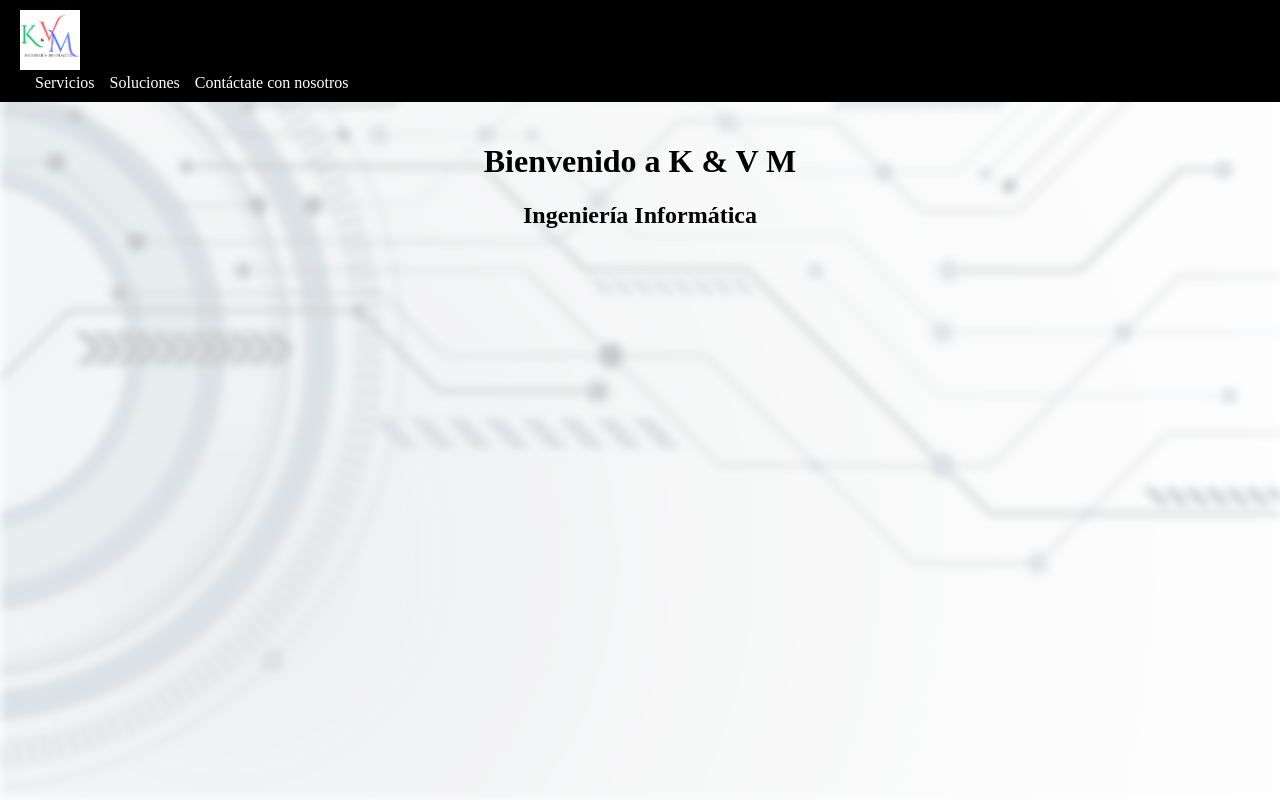
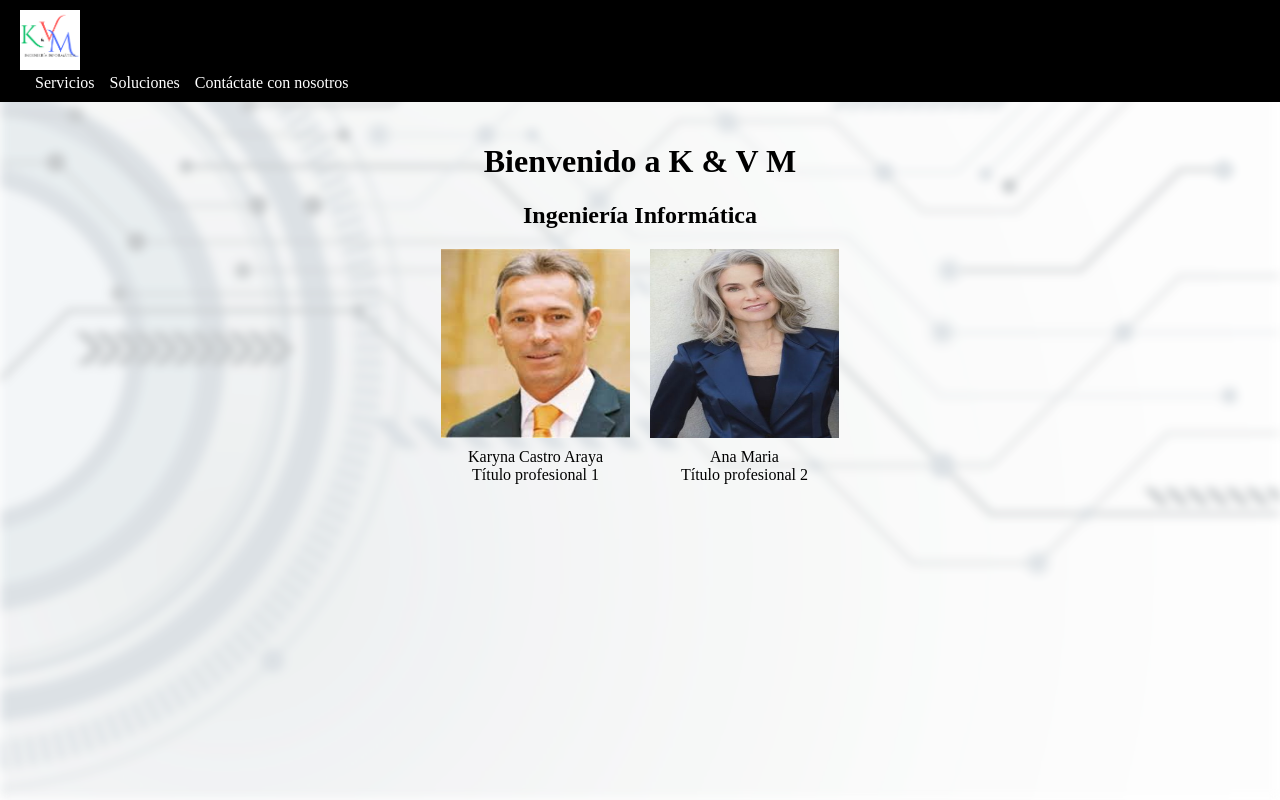
Before and after one commit to kyvminfor/Pagina_web_k_y_v_m, a Django app: page / in a window 1280 px wide. Run offline with Django 4.2, Linux system fonts and the light colour scheme.

Commit message:
foto de perfil, presentacion de pagina fase 1 listo

```diff
--- /dev/null
+++ b/static/css/perfiles.css
@@ -0,0 +1,32 @@
+.contenedor-columnas {
+    display: grid;
+    grid-template-columns: 1fr 1fr;
+    gap: 20px; /* Espacio entre las columnas */
+}
+
+.columna1 {
+    align-self: flex-start;
+    display: flex;
+    flex-direction: column;
+    align-items: center; /* Centra horizontalmente el contenido */
+    text-align: center; /* Centra el texto */
+}
+
+.columna2 {
+    align-self: flex-start;
+    display: flex;
+    flex-direction: column;
+    align-items: center; /* Centra horizontalmente el contenido */
+    text-align: center; /* Centra el texto */
+}
+
+.columna1 img,
+.columna2 img {
+    width: 5cm; /* Ancho de la imagen */
+    height: 5cm; /* Alto de la imagen */
+    margin-bottom: 10px; /* Espacio entre la imagen y el texto */
+}
+
+.info p {
+    margin: 0; /* Elimina el margen predeterminado de los párrafos */
+}
--- a/templates/base.html
+++ b/templates/base.html
@@ -9,6 +9,7 @@
         <link rel="stylesheet" href="{% static 'css/img_fondo.css' %}">
         <link rel="stylesheet" href="{% static 'css/cabezera.css' %}">
         <link rel="stylesheet" href="{% static 'css/item.css' %}">
+        <link rel="stylesheet" href="{% static 'css/perfiles.css' %}">
     {% endblock css %}
 </head>
 <body>
--- a/templates/home.html
+++ b/templates/home.html
@@ -1,9 +1,27 @@
-<!-- home.html -->
 {% extends 'base.html' %}
+{% load static %}
 
 {% block title %}Bienvenido a K & V M{% endblock title %}
 
 {% block content %}
     <h1>Bienvenido a K & V M</h1>
     <h2>Ingeniería Informática</h2>
+
+    <div class="contenedor-columnas">
+        <div class="columna1">
+            <img src="{% static 'images/perfil1.jpg' %}" alt="Imagen 1">
+            <div class="info">
+                <p>Karyna Castro Araya</p>
+                <p>Título profesional 1</p>
+            </div>
+        </div>
+        <div class="columna2">
+            <img src="{% static 'images/perfil2.jpg' %}" alt="Imagen 2">
+            <div class="info">
+                <p>Ana Maria</p>
+                <p>Título profesional 2</p>
+            </div>
+        </div>
+    </div>
+
 {% endblock content %}
```
Also changed, not shown: static/images/perfil1.jpg (added), static/images/perfil2.jpg (added).
